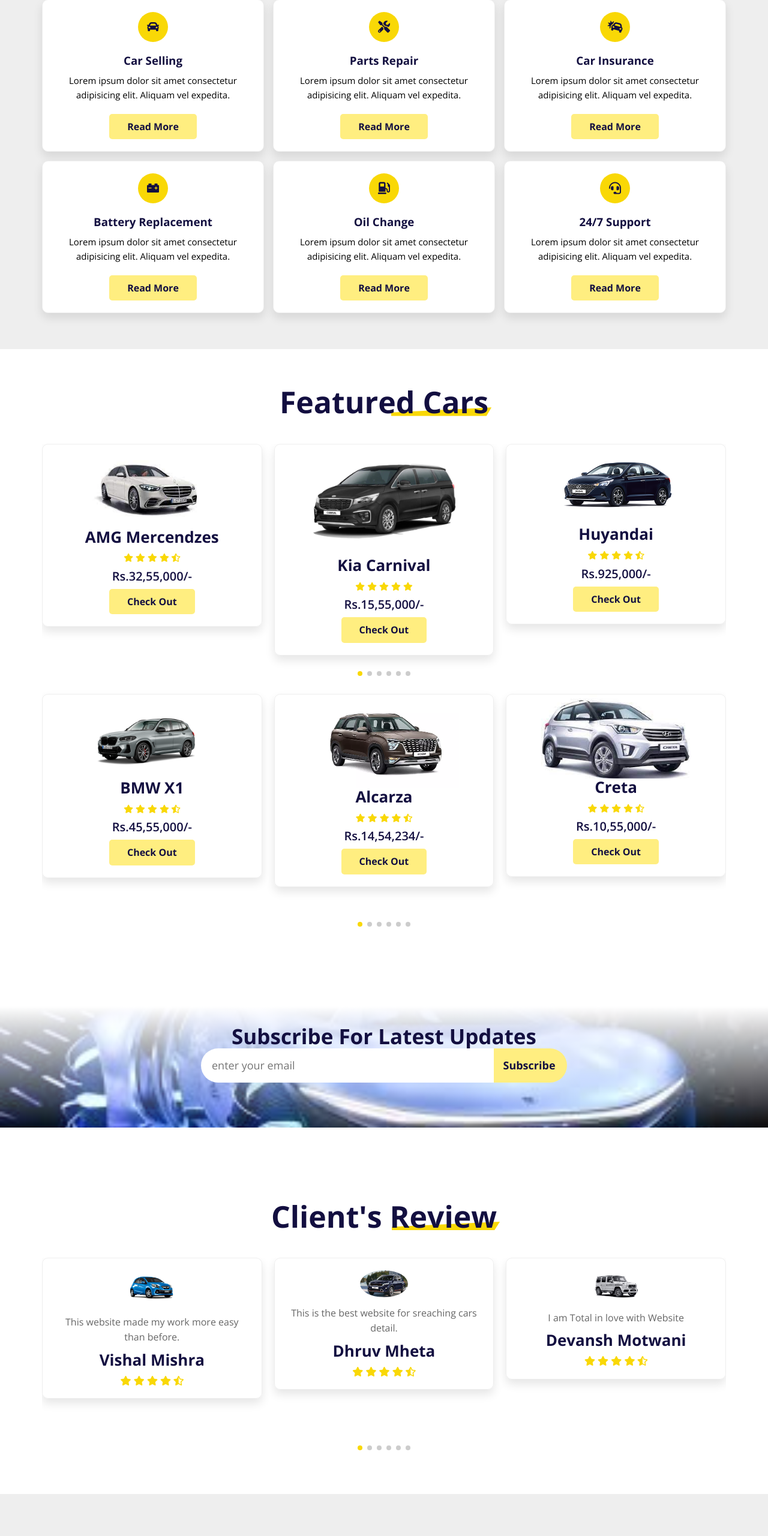
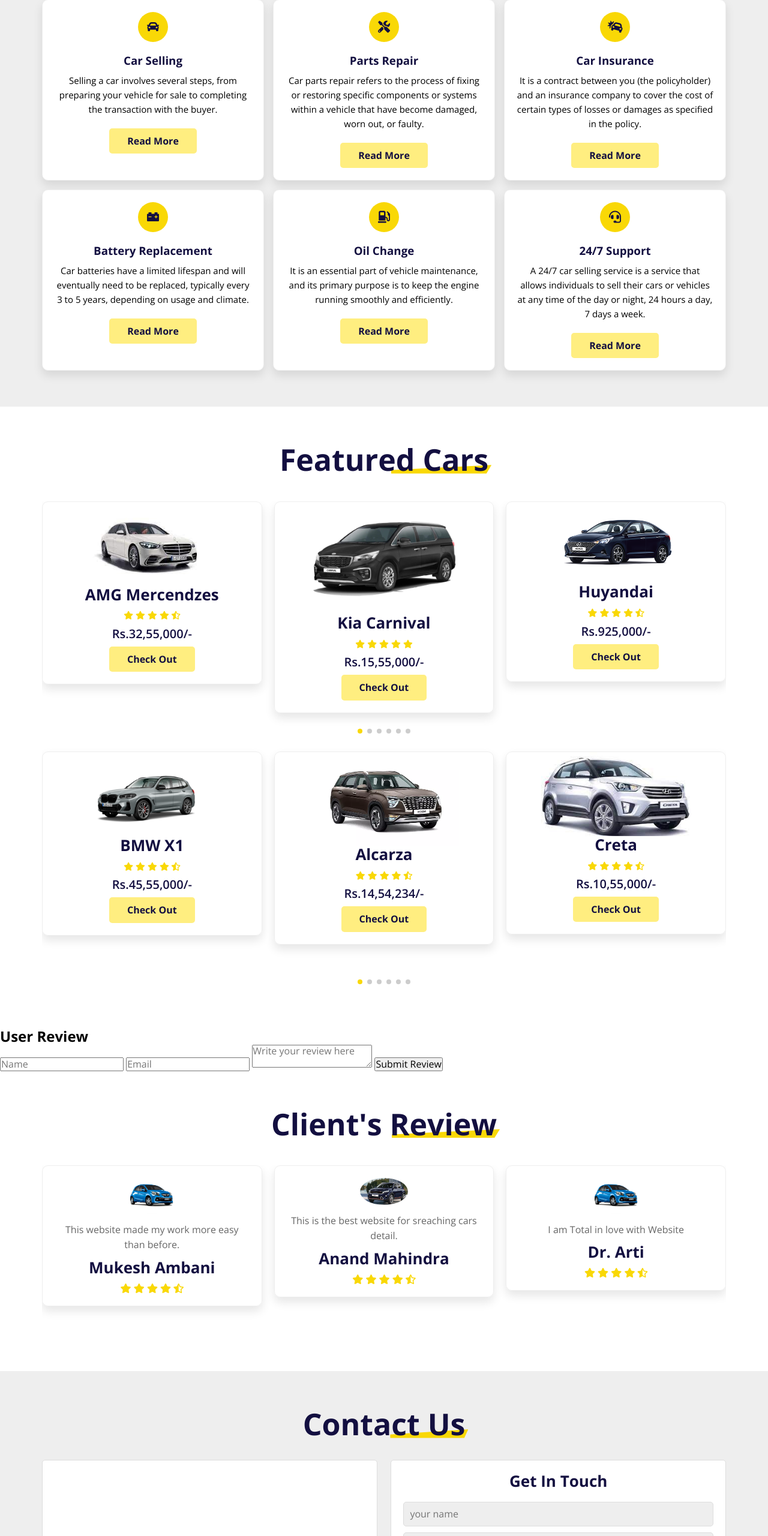
Before and after one commit to AnshulParkar/CarsPlanet_mprwebsite, a plain HTML site: page CarPlanetwebsite/index.html in a window 1280 px wide. Shown: the part 1839-4400 px from the top of the page at 60% size. Drawn offline with nearby package versions, Linux system fonts and the light colour scheme; grey boxes are pictures that could not be loaded.

Commit message:
lots of changes

```diff
--- a/CarPlanetwebsite/index.html
+++ b/CarPlanetwebsite/index.html
@@ -251,8 +251,7 @@
           <i class="fas fa-car"></i>
           <h3>Car Selling</h3>
           <p>
-            Lorem ipsum dolor sit amet consectetur adipisicing elit. Aliquam vel
-            expedita.
+            Selling a car involves several steps, from preparing your vehicle for sale to completing the transaction with the buyer.
           </p>
           <button class="special_btn"><a href="">Read More</a></button>
         </div>
@@ -260,8 +259,7 @@
           <i class="fas fa-tools"></i>
           <h3>Parts Repair</h3>
           <p>
-            Lorem ipsum dolor sit amet consectetur adipisicing elit. Aliquam vel
-            expedita.
+            Car parts repair refers to the process of fixing or restoring specific components or systems within a vehicle that have become damaged, worn out, or faulty.
           </p>
           <button class="special_btn"><a href="">Read More</a></button>
         </div>
@@ -269,8 +267,7 @@
           <i class="fas fa-car-crash"></i>
           <h3>Car Insurance</h3>
           <p>
-            Lorem ipsum dolor sit amet consectetur adipisicing elit. Aliquam vel
-            expedita.
+            It is a contract between you (the policyholder) and an insurance company to cover the cost of certain types of losses or damages as specified in the policy.
           </p>
           <button class="special_btn"><a href="">Read More</a></button>
         </div>
@@ -278,8 +275,7 @@
           <i class="fa-sharp fas fa-car-battery"></i>
           <h3>Battery Replacement</h3>
           <p>
-            Lorem ipsum dolor sit amet consectetur adipisicing elit. Aliquam vel
-            expedita.
+            Car batteries have a limited lifespan and will eventually need to be replaced, typically every 3 to 5 years, depending on usage and climate.
           </p>
           <button class="special_btn"><a href="">Read More</a></button>
         </div>
@@ -287,8 +283,7 @@
           <i class="fas fa-gas-pump"></i>
           <h3>Oil Change</h3>
           <p>
-            Lorem ipsum dolor sit amet consectetur adipisicing elit. Aliquam vel
-            expedita.
+            It is an essential part of vehicle maintenance, and its primary purpose is to keep the engine running smoothly and efficiently.
           </p>
           <button class="special_btn"><a href="">Read More</a></button>
         </div>
@@ -296,8 +291,7 @@
           <i class="fas fa-headset"></i>
           <h3>24/7 Support</h3>
           <p>
-            Lorem ipsum dolor sit amet consectetur adipisicing elit. Aliquam vel
-            expedita.
+            A 24/7 car selling service is a service that allows individuals to sell their cars or vehicles at any time of the day or night, 24 hours a day, 7 days a week.
           </p>
           <button class="special_btn"><a href="">Read More</a></button>
         </div>
@@ -477,21 +471,17 @@
       </div>
     </div>
     <!-- End Feature -->
-    <!-- Start Subscribe -->
-    <div class="subscribe">
-      <div class="container">
-        <h2>Subscribe For Latest Updates</h2>
-        <!-- <p>
-          Lorem, ipsum dolor sit amet consectetur adipisicing elit. Facere,
-          perspiciatis!
-        </p> -->
-        <form>
-          <input type="email" placeholder="enter your email" />
-          <input type="submit" value="Subscribe" />
-        </form>
-      </div>
+    <!-- User Review Start -->
+    <div class="review-container">
+      <h2>User Review</h2>
+      <form class="review-form">
+          <input type="text" class="review-input" placeholder="Name" required>
+          <input type="email" class="review-input" placeholder="Email" required>
+          <textarea class="review-textarea" placeholder="Write your review here" required></textarea>
+          <button class="review-submit" type="submit">Submit Review</button>
+      </form>
     </div>
-    <!-- End Subscribe -->
+    <!-- User review end -->
     <!-- Start Testimonial -->
     <div class="testimonial" id="reviews">
       <h2 class="heading">Client's Review</h2>
@@ -503,7 +493,7 @@
               <p>
                 This website made my work more easy than before.
               </p>
-              <h3>Vishal Mishra</h3>
+              <h3>Mukesh Ambani</h3>
               <div class="stars">
                 <i class="fas fa-star"></i>
                 <i class="fas fa-star"></i>
@@ -517,37 +507,7 @@
               <p>
                 This is the best website for sreaching cars detail.
               </p>
-              <h3>Dhruv Mheta</h3>
-              <div class="stars">
-                <i class="fas fa-star"></i>
-                <i class="fas fa-star"></i>
-                <i class="fas fa-star"></i>
-                <i class="fas fa-star"></i>
-                <i class="fas fa-star-half-alt"></i>
-              </div>
-            </div>
-            <div class="box swiper-slide">
-              <img src="images/client-03.png" alt="" />
-              <p>
-                I am Total in love with Website
-              </p>
-              <h3>Devansh Motwani</h3>
-              <div class="stars">
-                <i class="fas fa-star"></i>
-                <i class="fas fa-star"></i>
-                <i class="fas fa-star"></i>
-                <i class="fas fa-star"></i>
-                <i class="fas fa-star-half-alt"></i>
-              </div>
-            </div>
-            <div class="box swiper-slide">
-              <img src="images/client-04.png" alt="" />
-              <p>
-                Lorem ipsum dolor sit, amet consectetur adipisicing elit. Fuga
-                placeat molestias amet, voluptatum dolores quisquam delectus
-                ipsa vel ullam deleniti?
-              </p>
-              <h3>John Deo</h3>
+              <h3>Anand Mahindra</h3>
               <div class="stars">
                 <i class="fas fa-star"></i>
                 <i class="fas fa-star"></i>
@@ -559,11 +519,9 @@
             <div class="box swiper-slide">
               <img src="images/client-01.png" alt="" />
               <p>
-                Lorem ipsum dolor sit, amet consectetur adipisicing elit. Fuga
-                placeat molestias amet, voluptatum dolores quisquam delectus
-                ipsa vel ullam deleniti?
+                I am Total in love with Website
               </p>
-              <h3>John Deo</h3>
+              <h3>Dr. Arti</h3>
               <div class="stars">
                 <i class="fas fa-star"></i>
                 <i class="fas fa-star"></i>
@@ -572,21 +530,6 @@
                 <i class="fas fa-star-half-alt"></i>
               </div>
             </div>
-            <div class="box swiper-slide">
-              <img src="images/client-04.png" alt="" />
-              <p>
-                Lorem ipsum dolor sit, amet consectetur adipisicing elit. Fuga
-                placeat molestias amet, voluptatum dolores quisquam delectus
-                ipsa vel ullam deleniti?
-              </p>
-              <h3>John Deo</h3>
-              <div class="stars">
-                <i class="fas fa-star"></i>
-                <i class="fas fa-star"></i>
-                <i class="fas fa-star"></i>
-                <i class="fas fa-star"></i>
-                <i class="fas fa-star-half-alt"></i>
-              </div>
             </div>
           </div>
           <div class="swiper-pagination"></div>
@@ -729,10 +672,6 @@
           </ul>
         </div>
       </div>
-      <div class="copyright">
-        <p>Created By <span>Ap</span> | All Rights Reserved</p>
-        <p>designed By ANSHUL AND HIS Team</p>
-      </div>
     </div>
     <!-- End Footer -->
     <a href="#home" class="up">
```
